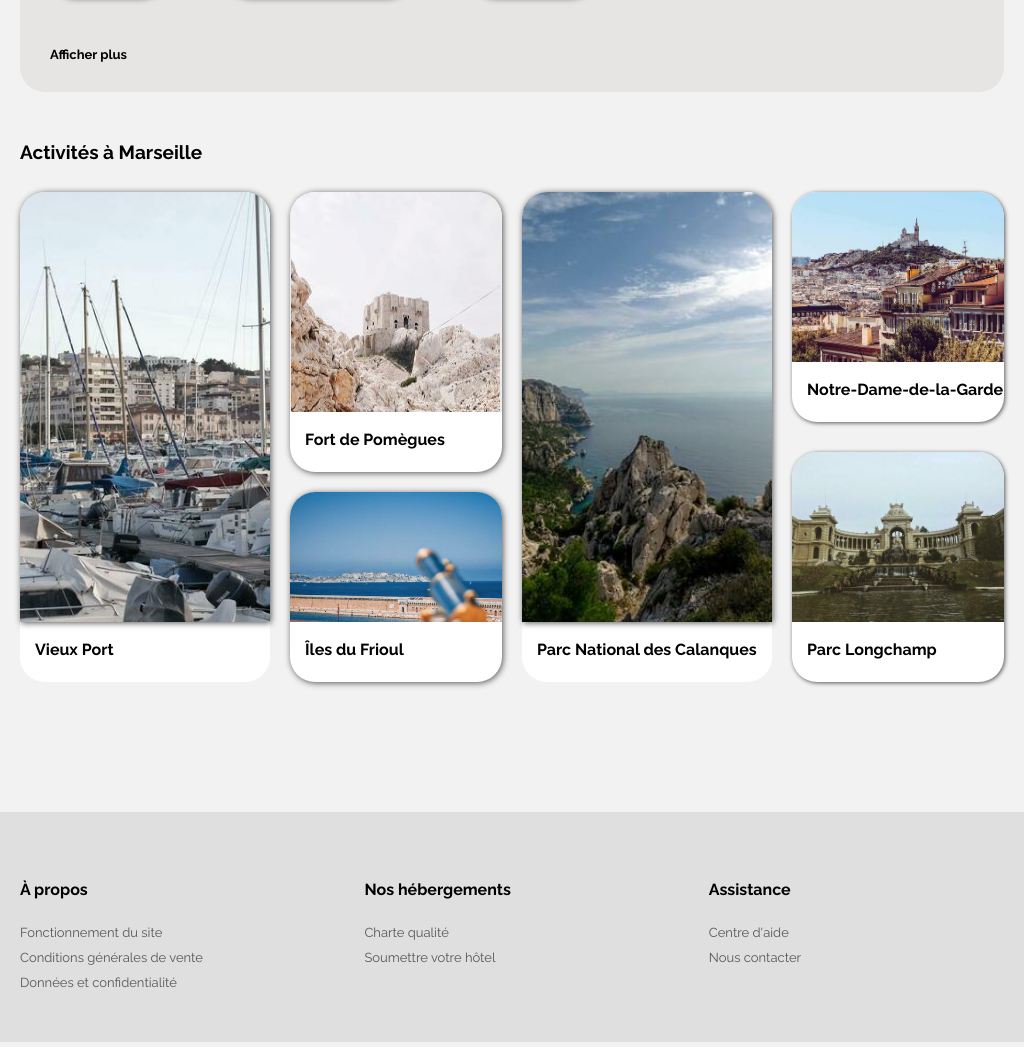
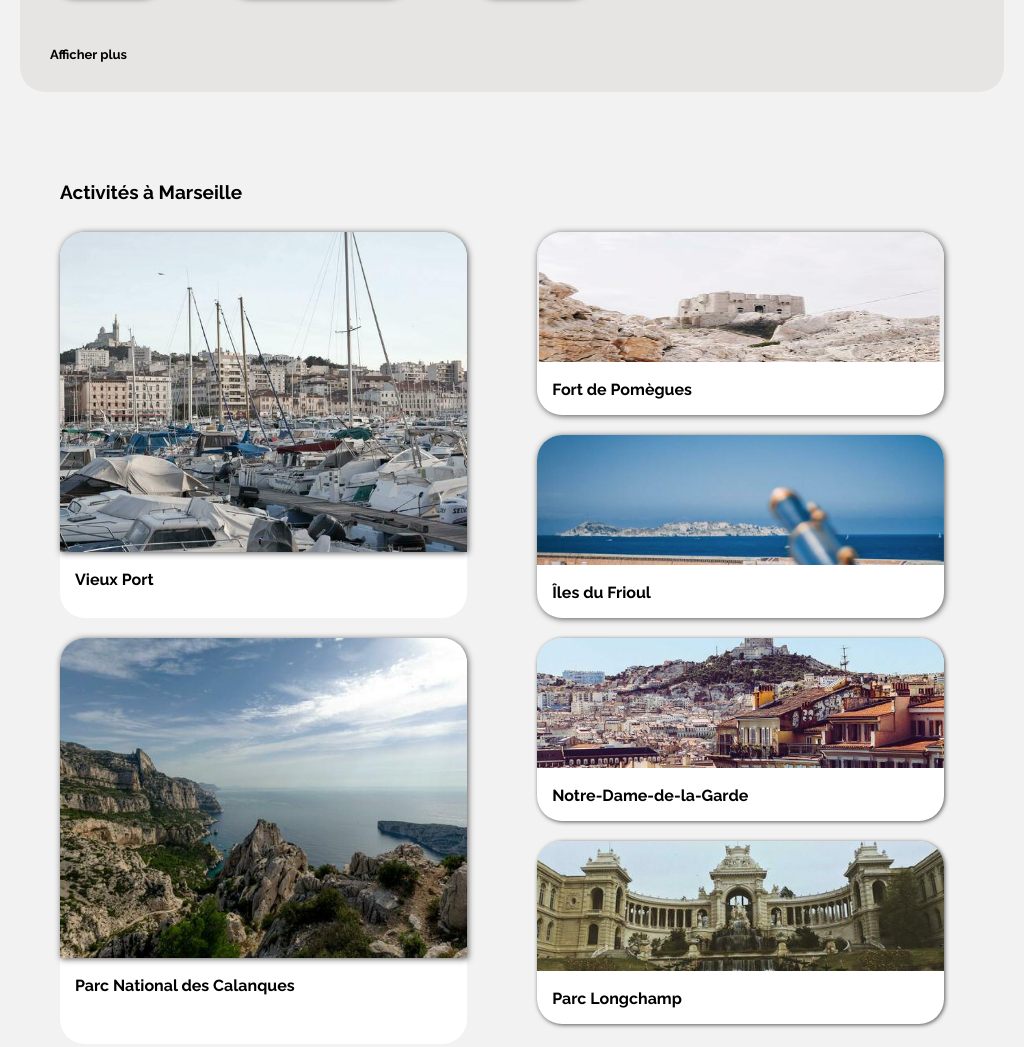
Before and after one commit to Pierre-ptlt/PierrePetillot_2_03122020, a plain HTML site: page index.html in a window 1024 px wide. Shown: the part 1173-2220 px from the top of the page. Drawn offline with Linux system fonts and the light colour scheme.

Commit message:
responsive fait2

```diff
--- a/css/style.css
+++ b/css/style.css
@@ -287,6 +287,7 @@ button:focus {
 .photoMaison1 {
     margin-bottom: 0px;
     width: 100%;
+    max-width: 280px;
     height: 100px;
     border-top-left-radius: 25px;
     border-top-right-radius: 25px;
@@ -557,6 +558,70 @@ footer {
         margin-left: 10px;
     }
 
+    .activites {
+        padding: 40px;
+    }
+
+    .activities {
+        display: flex;
+        flex-wrap: wrap;
+        flex-direction: row;
+        width: 100%;
+    }
+
+    .activi1 {
+        width: 45%;
+        height: auto;
+        max-width: none;
+    }
+
+    .vieux {
+        width: 100%;
+        height:320px;
+        max-width: none;
+    }
+
+    .activi2 {
+        max-width: none;
+        width: 45%;
+        height: auto;
+    }
+
+    .pom {
+        max-width: none;
+        width: 100%;
+        height: auto;
+    }
+
+    .pomImg {
+        width: 100%;
+        height: 130px;
+        max-width: none;
+    }
+
+    .acItem {
+        max-width: none;
+        height: auto;
+        width: 100%;
+    }
+
+    .acImg {
+        max-width: none;
+        height: 130px;
+    }
+
+    .acItem3 {
+        max-width: none;
+        height: auto;
+        width: 100%;
+        margin-bottom: 20px;
+    }
+
+    .acImg3 {
+        max-width: none;
+        height: 130px;
+    }
+
 }
 
 @media only screen and (max-width: 800px)
```
